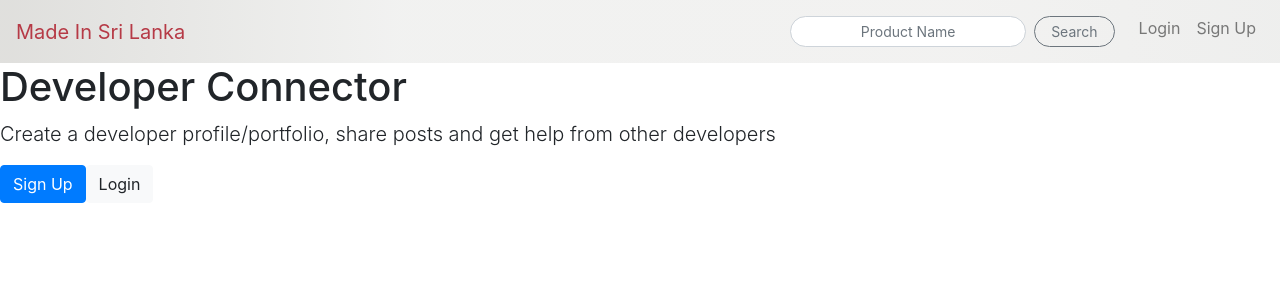
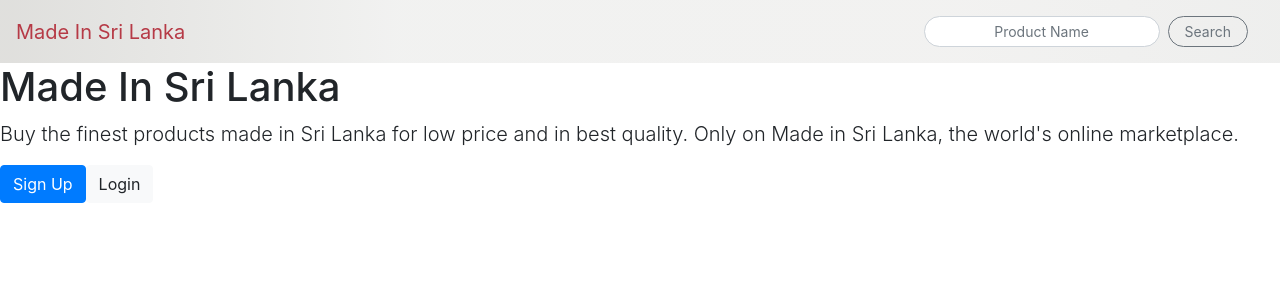
Before and after one commit to osusara/made-in-sl, a React (Create React App) app: page / in a window 1280 px wide. Shown: the top 300 px of the page. Built offline with nearby package versions, Linux system fonts and the light colour scheme.

Commit message:
Navbar update

```diff
--- a/src/components/layout/Landing.js
+++ b/src/components/layout/Landing.js
@@ -6,14 +6,18 @@ const Landing = () => {
     <section className="landing">
       <div className="dark-overlay">
         <div className="landing-inner">
-          <h1 className="x-large">Developer Connector</h1>
+          <h1 className="x-large">Made In Sri Lanka</h1>
           <p className="lead">
-            Create a developer profile/portfolio, share posts and get help from
-            other developers
+            Buy the finest products made in Sri Lanka for low price and in best
+            quality. Only on Made in Sri Lanka, the world's online marketplace.
           </p>
           <div className="buttons">
-            <Link to="/register" className="btn btn-primary">Sign Up</Link>
-            <Link to="/login" className="btn btn-light">Login</Link>
+            <Link to="/register" className="btn btn-primary">
+              Sign Up
+            </Link>
+            <Link to="/login" className="btn btn-light">
+              Login
+            </Link>
           </div>
         </div>
       </div>
--- a/src/components/layout/Navbar.js
+++ b/src/components/layout/Navbar.js
@@ -12,8 +12,6 @@ const NavBar = () => {
             <Form.Control size="sm" type="text" placeholder="Product Name" className="mr-sm-2 text-center search-input" />
             <Button variant="outline-secondary" size="sm" className="my-1 px-3 search-btn">Search</Button>
           </Form>
-          <Nav.Link href="/login" className="text-center">Login</Nav.Link>
-          <Nav.Link href="/register" className="text-center">Sign Up</Nav.Link>
         </Nav>
       </Navbar.Collapse>
     </Navbar>
```
